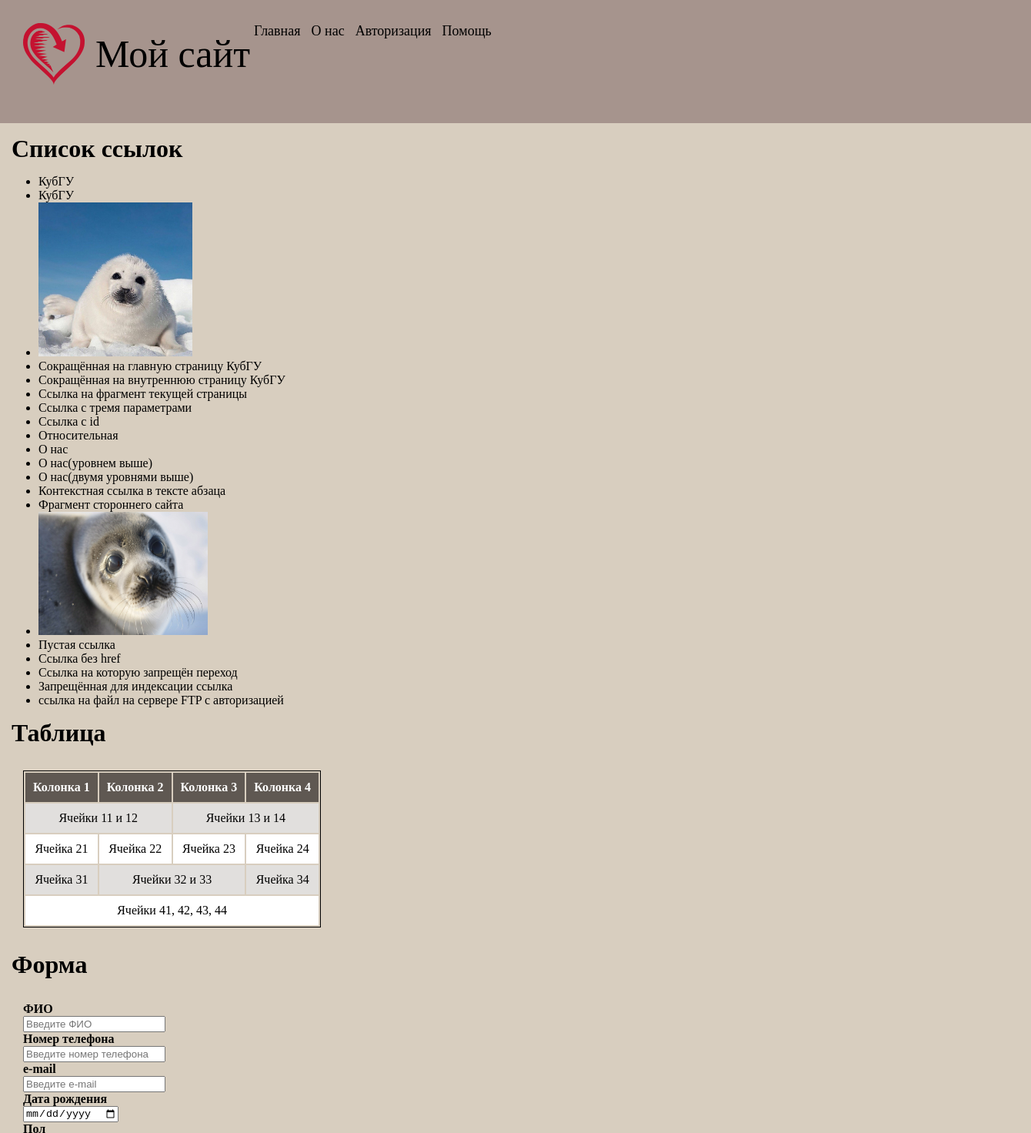
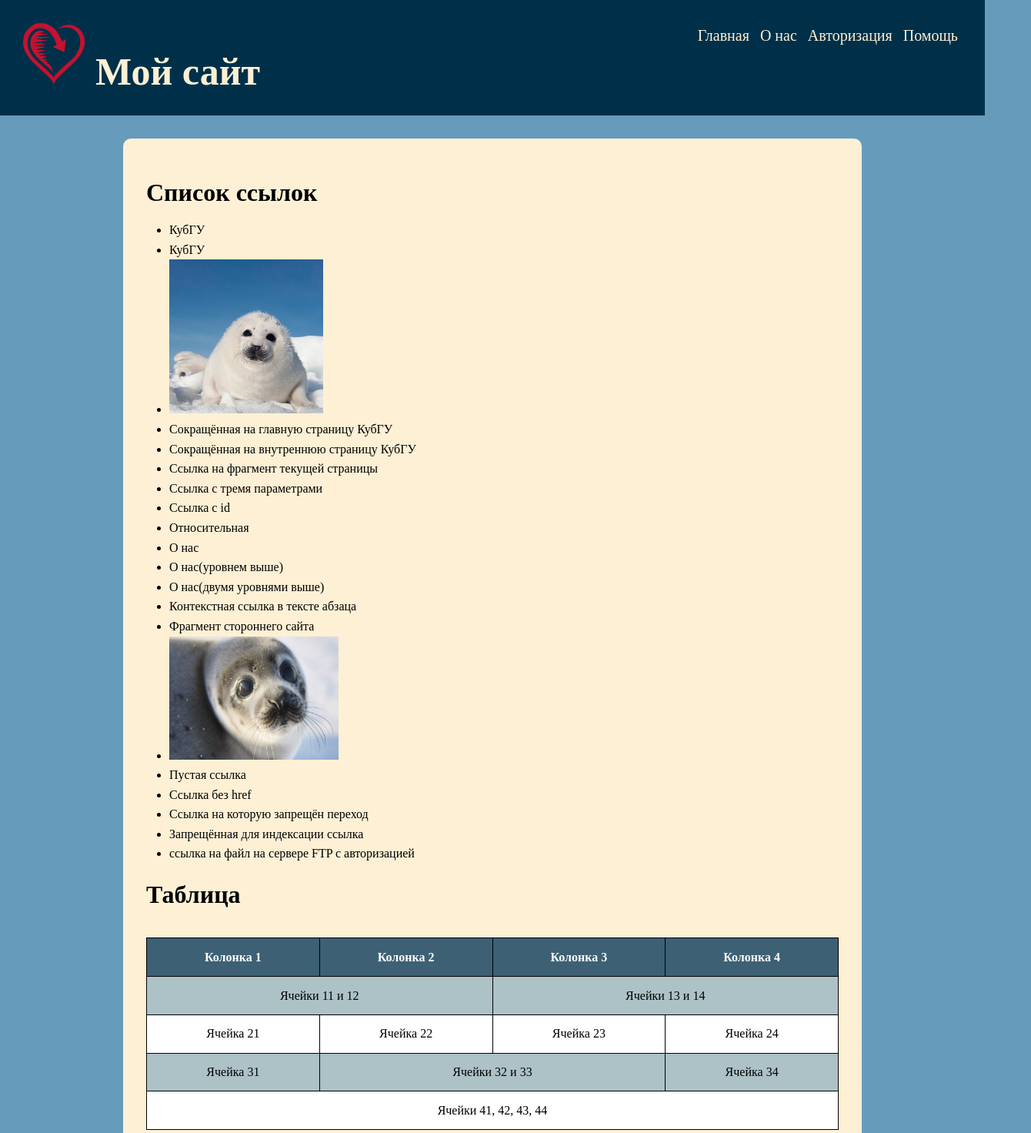
Before and after one commit to cutiiegu/web2.github.io, a plain HTML site: page index.html in a window 1280 px wide. Shown: the top 1472 px of the page at 77% size, 1340 px wide, since content can reach past the window. Drawn offline with Linux system fonts and the light colour scheme.

Commit message:
Add files via upload

```diff
--- a/index.html
+++ b/index.html
@@ -8,17 +8,18 @@
     <body>
         <header>
             <div class = "brand">
-                <img src = "heart.png" width = "100" height="100" alt = "Логотип" title = "Логотип" class = "logo">
-                <div class = "name">Мой сайт</div>
+                <img src = "heart.png" width = "100" height="100" alt = "Логотип" title = "Логотип">
+                <h1>Мой сайт</h1>
             </div>
-        <nav class = "nav">
+            <nav id = "nav">
                 <div><a href = "/">Главная</a> </div>
                 <div><a href = "/about">О нас</a></div>
                 <div><a href = "#form">Авторизация</a></div>
                 <div><a href = "/help">Помощь</a></div>
             </nav>
         </header>
-        <h1 style = "margin: 15px;">Список ссылок</h1>
+        <div id = "container">
+            <h1>Список ссылок</h1>
             <ul>
                 <li><a href="http://www.kubsu.ru/">КубГУ</a></li>
                 <li><a href="https://www.kubsu.ru/">КубГУ</a></li>
@@ -29,8 +30,8 @@
                 <li><a href = "https://www.kubsu.ru/ru/abiturient/campaign2025">Ссылка с тремя параметрами</a></li>
                 <li><a href = "https://kubsu.ru/?id=123">Ссылка с id</a></li>
                 <li><a href = "index.html">Относительная</a></li>
-            <li><a href = "about/contact.html"> О нас </a></li></li>
-            <li><a href = "../about.html"> О нас(уровнем выше) </a></li></li>
+                <li><a href = "about/contact.html"> О нас </a></li>
+                <li><a href = "../about.html"> О нас(уровнем выше) </a></li>
                 <li><a href = "../../about.html"> О нас(двумя уровнями выше)</a></li>
                 <li>Контекстная <a href = "http://www.kubsu.ru/">ссылка</a> в тексте абзаца</li>
                 <li><a href = "https://kubsu.ru/#region-page-top">Фрагмент стороннего сайта</a></li>
@@ -38,7 +39,7 @@
                     <img src="seal.jpg" width="220" height="160" alt="Cсылки из прямоугольных и круглых областей картинки" usemap="#imagemap">
                 <map name="imagemap">
                     <area shape="rect" coords="110,80,200,120" href="https://kubsu.ru/" alt="Прямоугольная область">
-                <area shape="circle" coords="90,70,10" href="https://kubsu.ru/about" alt="Круглая область">
+                    <area shape="circle" coords="90,70,20" href="https://kubsu.ru/about" alt="Круглая область">
                 </map>
                 </li>
                 <li><a href="">Пустая ссылка</a></li>
@@ -47,8 +48,8 @@
                 <li><a href="http://www.kubsu.ru/" rel="noindex">Запрещённая для индексации ссылка</a></li>
                 <li><a href="ftp://user:password@ftp.kubsu.ru/file.txt">ссылка на файл на сервере FTP с авторизацией</a></li>
             </ul>
-        <h1 style = "margin: 15px;">Таблица</h1>
-        <table id = "table" style = "margin: 30px">
+            <h1>Таблица</h1>
+            <table id = "table">
                 <tr>
                     <th>Колонка 1</th>
                     <th>Колонка 2</th>
@@ -74,7 +75,7 @@
                     <td colspan="4">Ячейки 41, 42, 43, 44</td>
                 </tr>
             </table>
-        <h1 style = "margin: 15px;">Форма</h1>
+            <h1>Форма</h1>
             <form action="/" method="POST" id="form">
                 <label for="field-text"><strong>ФИО</strong><br>
                     <input name="field-text" id="field-text" type="text" placeholder="Введите ФИО">
@@ -129,6 +130,7 @@
 
                 <input type="submit" value="Сохранить"/>
             </form>
+        </div>
         <footer>
             <p>(с) Ярослава Зинькевич</p>
         </footer>
--- a/style.css
+++ b/style.css
@@ -1,79 +1,100 @@
-
+* {
+    margin: 0;
+    padding: 0;
+    box-sizing: border-box;
+}
+h1 {
+    padding: 15px 0 10px;
+}
 header {
-    background-color: #a6948d;
+    background-color: #003049;
     padding: 30px;
     width: 100%;
-    height: 100px;
+    height: 150px;
 }
 .brand {
     float:left;
 }
-.logo {
+.brand img {
     height: 80px;
     width: 80px;
-    vertical-align: middle;
     margin-right: 10px;
 }
-.name {
+.brand h1 {
     display: inline-block;
-    vertical-align: middle;
-    color:rgb(0, 0, 0);
+    color:#fdf0d5;
     font-size: 50px;
 }
-.nav {
-    text-align:left;
+#nav {
+    float: right;
 
 }
-.nav div {
+#nav div {
     display: inline-block;
     margin:0 5px;
 }
-.nav a {
-    color: black;
+#nav div a {
+    color: #fdf0d5;
     text-decoration: none;
-    font-size: large;
+    font-size: 20px;
 }
-.nav a:hover {
-    color: white;
+#nav div a:hover {
+    color: #c1121f;
+}
+#container {
+    max-width: 960px;
+    margin: 30px auto;
+    padding: 30px;
+    background-color: #fdf0d5;
+    border-radius: 10px;
 }
 body {
-    margin: 0;
-    background-color: rgb(216, 206, 191);
+    line-height: 1.6;
+    background-color: #669bbc;
 }
 ul {
-    margin: 10px;
+    margin-left: 30px;
 }
 ul li a {
     color:black;
     text-decoration: none;
 }
 ul li a:hover {
-    color:white;
+    color:#c1121f;
 }
-#form {
-    margin: 30px;
-}
+
 #table{
-    border: 1px solid black;
+    border-collapse: collapse;
+    width: 100%;
+    height: 250px;
+    margin: 20px 0;
 }
 #table th{
-    background-color: rgb(95, 88, 82);
+    border: 1px solid black;
+    background-color: #002f49c2;
     color:white;
 }
 #table td, #table th {
+    border: 1px solid black;
     text-align: center;
     vertical-align: middle;
     padding: 10px;
 }
 #table tr:nth-child(even) {
-    background-color: rgb(225, 223, 221);
+    background-color: #669bbc88;
 }
 #table tr:nth-child(odd) {
     background-color: rgb(255, 255, 255);
 }
+#form {
+    margin-left: 15px;
+}
 footer {
-    background-color: #a6948d;
+    background-color: #003049;
     width: 100%;
     padding: 30px;
-    height: 40px;
+    height: 100px;
 }
+footer p {
+    color: #fdf0d5;
+}
```
Lines whose indentation alone changed are shown as unchanged.
